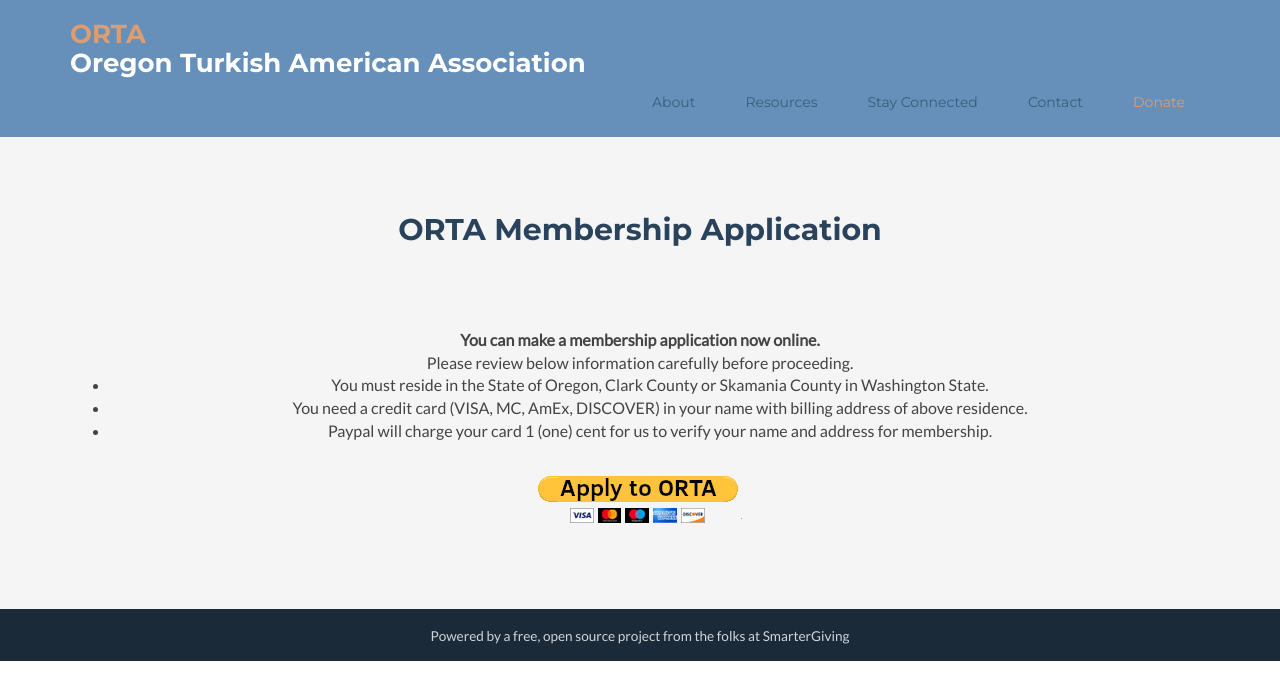
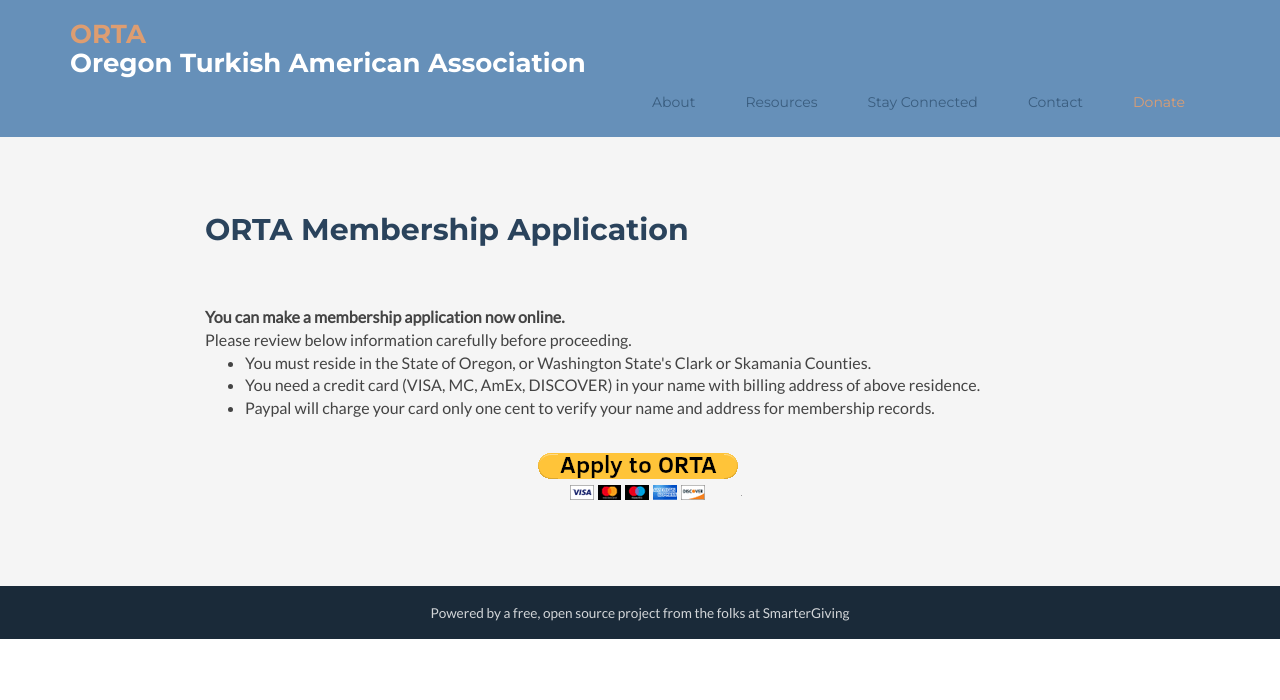
Before and after one commit to ortapdx/ortapdx.github.io, a Jekyll site: the page built from apply.html, in a window 1280 px wide. Shown: the top 700 px of the page. Built offline with Jekyll 4.4.1, drawn with Linux system fonts in a browser that asks for light colours; nearby versions of some CDN libraries; comment, search, counter and statistics services are not loaded.

Commit message:
Update apply.html

```diff
--- a/apply.html
+++ b/apply.html
@@ -35,20 +35,20 @@ layout: default
 <p><br></p>
 <!-- ******MEMBERSHIP****** -->
 <section id="donate" class="donate section text-center">
-  <div class="container">
+  <div class="container" style="width:900px;">
 <!--    <div class="donate-inner"> -->
-      <div style="margin-top:100px;">
-        <h2 class="title text-center">ORTA Membership Application</h2><br>
+      <div style="margin-top:100px;text-align:left;">
+        <h2 class="title text-left">ORTA Membership Application</h2>
         <strong>You can make a membership application now online.</strong><br>
         Please review below information carefully before proceeding.
-         <ul style="align:left;">
-          <li>You must reside in the State of Oregon, Clark County or Skamania County in Washington State.</li>
+         <ul>
+          <li>You must reside in the State of Oregon, or Washington State's Clark or Skamania Counties.</li>
           <li>You need a credit card (VISA, MC, AmEx, DISCOVER) in your name with billing address of above residence.</li>
-          <li>Paypal will charge your card 1 (one) cent for us to verify your name and address for membership.</li>
+          <li>Paypal will charge your card only one cent to verify your name and address for membership records.</li>
          </ul>
          <br>
          <!--PayPal generated code starts-->
-         <form action="https://www.paypal.com/cgi-bin/webscr" method="post" target="_top">
+         <form style="text-align:center;" action="https://www.paypal.com/cgi-bin/webscr" method="post" target="_top">
             <input type="hidden" name="cmd" value="_s-xclick" />
             <input type="hidden" name="hosted_button_id" value="RBLMD58B2AGX8" />
             <input type="image" src="https://raw.githubusercontent.com/ortapdx/ortapdx.github.io/master/images/btn_donateCC_LG.gif" border="0" name="submit" title="PayPal - The safer, easier way to pay online!" alt="Donate with PayPal button" />
```
